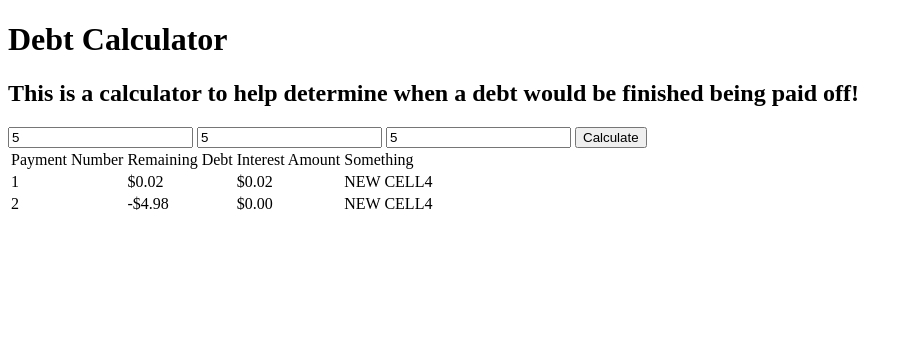
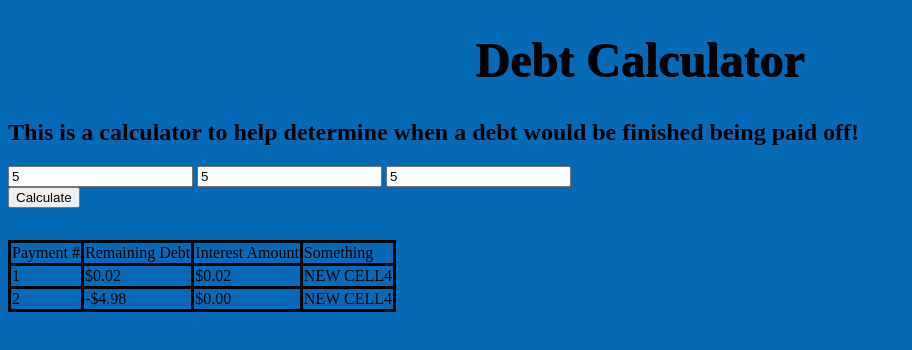
Before and after one commit to mblade7/Debt-Calculator, a website: page Debt Calculator/index.html in a window 1280 px wide. Both pictures are taken after typing "5", "5", "5" into the empty fields and a click on the input "Calculate". Shown: the whole page, without its empty margins (0-912 px from the left). Drawn offline with Linux system fonts and the light colour scheme.

Commit message:
Started styling and added some new numbers in order to create more of a dynamic app.

```diff
--- a/Debt Calculator/index.html
+++ b/Debt Calculator/index.html
@@ -11,15 +11,24 @@
     <h1>Debt Calculator</h1>
     <h2>This is a calculator to help determine when a debt would be finished being paid off!</h2>
     <form id="calculationForm">
-        <input type="number" id="totDebt" placeholder="Total Debt" />
-        <input type="number" id="intRate" placeholder="Interest Rate" />
+        <input type="number" id="totDebt" placeholder="Total Debt" required />
+        <input type="number" id="intRate" placeholder="Interest Rate" required />
         <!--<input type="number" id="numMonths" placeholder="Months to Pay off" />-->
-        <input type="number" id="payments" placeholder="Monthly Payment" />
+        <input type="number" id="payments" placeholder="Monthly Payment" required /><br />
         <input type="submit" id="submitInfo " value="Calculate" />
     </form>
     <table id="paymentPlan">
 
     </table>
+    <p id="summary">
+
+    </p>
+    <h2>
+
+    </h2>
+    <table id="currency">
+
+    </table>
     <script src="script.js"></script>
 </body>
 </html>
--- a/Debt Calculator/script.js
+++ b/Debt Calculator/script.js
@@ -5,7 +5,6 @@ calculate.addEventListener("submit", function () {
     let intRate = parseFloat(document.getElementById("intRate").value);
     //let numMonths = parseFloat(document.getElementById("numMonths").value);
     let payments = parseFloat(document.getElementById("payments").value);
-    let numPayments;
     let interest;
     let dollarFormatting = new Intl.NumberFormat('en-US', {
         style: 'currency',
@@ -16,6 +15,7 @@ calculate.addEventListener("submit", function () {
     console.log(payments);
     if (totDebt > 0) {
         let numPayments = 0;
+        let accruedInt = 0;
         let table = document.getElementById("paymentPlan");
         let header = table.createTHead();
         let row = header.insertRow(0);
@@ -23,13 +23,14 @@ calculate.addEventListener("submit", function () {
         let header2 = row.insertCell(1);
         let header3 = row.insertCell(2);
         let header4 = row.insertCell(3);
-        header1.innerHTML = "Payment Number";
+        header1.innerHTML = "Payment #";
         header2.innerHTML = "Remaining Debt";
         header3.innerHTML = "Interest Amount";
         header4.innerHTML = "Something";
         do {
             interest = totDebt * (intRate / 100 / 12);
             totDebt = totDebt + interest - payments;
+            accruedInt += interest;
             numPayments++;
             let row = table.insertRow(-1);
             let cell1 = row.insertCell(0);
@@ -44,5 +45,7 @@ calculate.addEventListener("submit", function () {
             console.log(totDebt);
         }
         while (totDebt > 0);
+        let overpayBalance = dollarFormatting.format(Math.abs(totDebt));
+        console.log(overpayBalance);
     }
 });
--- a/Debt Calculator/style.css
+++ b/Debt Calculator/style.css
@@ -1,3 +1,23 @@
-body
-{
+html {
+    padding: 0;
+    margin: 0;
+    background-color: #0469b6
 }
+
+h1 {
+    text-align: center;
+    font-size: 3em;
+    text-shadow: 1px 1px black;
+}
+
+body {
+    padding-bottom: 2.5em;
+    font-family: 'Times New Roman', Times, serif;
+}
+table, th, td{
+    border: 3px solid black;
+    border-collapse: collapse;
+}
+#calculationForm{
+    margin-bottom: 2em;
+}
```
